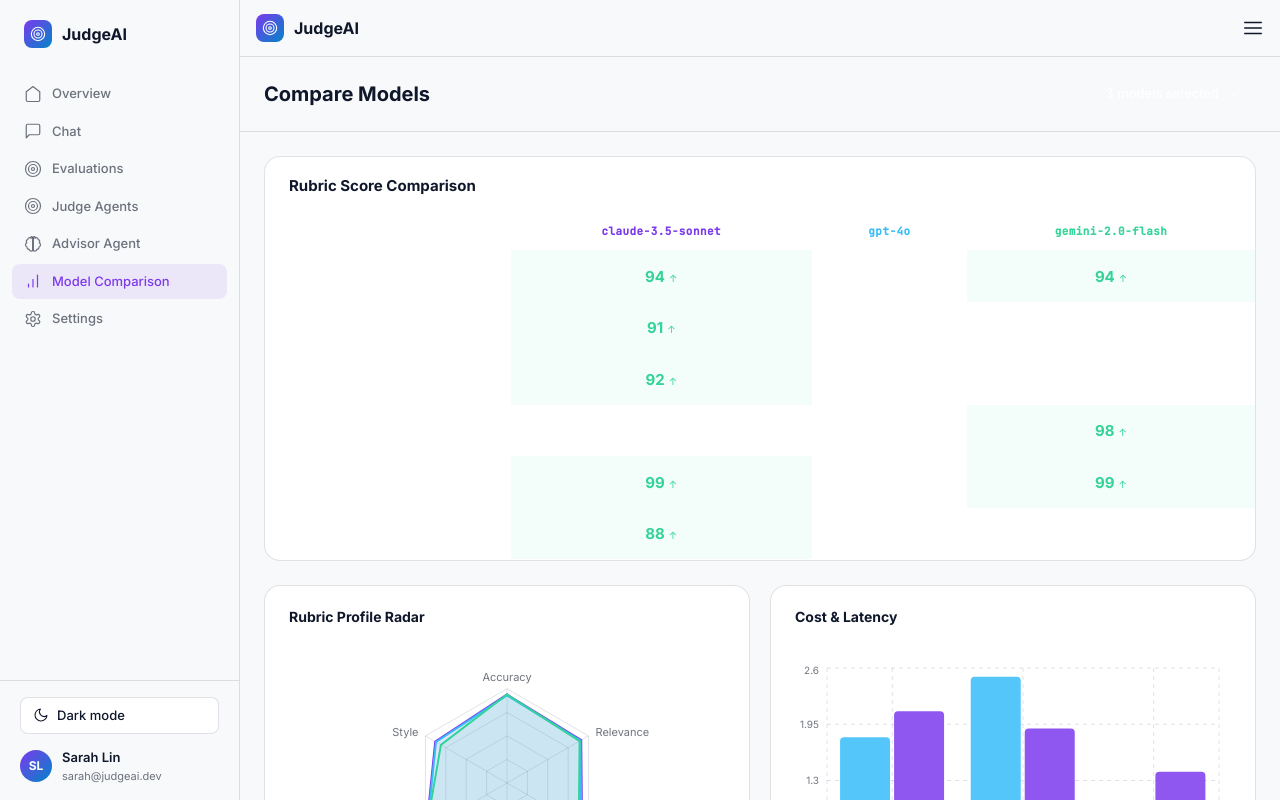
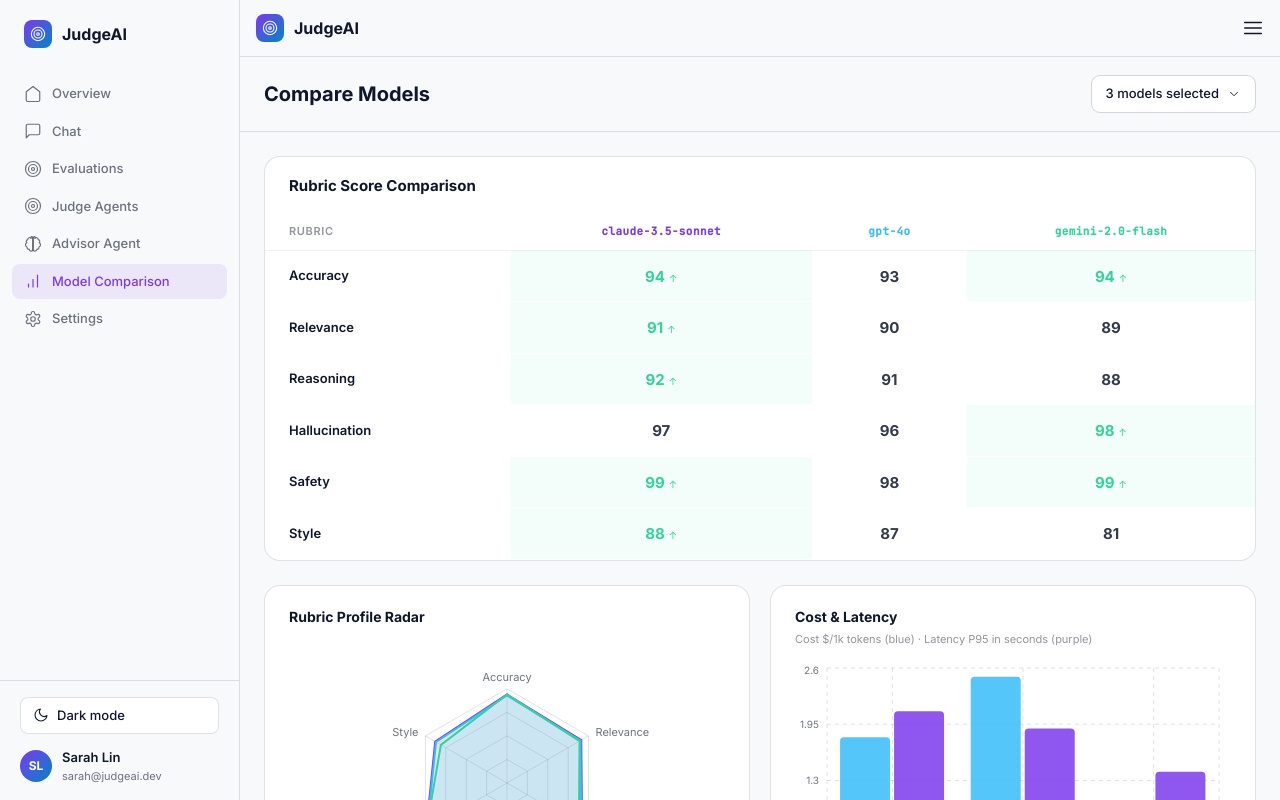
Before and after one commit to Siddhi11-star/llm-evalution-system, a React (Vite) app in the folder frontend/landing_page/: page /dashboard/compare in a window 1280 px wide. Shown: the top 800 px of the page. Built offline with nearby package versions, Linux system fonts and the light colour scheme.

Commit message:
Update ModelComparison.tsx

```diff
--- a/frontend/landing_page/src/pages/ModelComparison.tsx
+++ b/frontend/landing_page/src/pages/ModelComparison.tsx
@@ -29,24 +29,24 @@
       <TopBar title="Compare Models">
         {/* Model multi-select */}
         <div style={{ position: 'relative' }}>
-          <button onClick={() => setDropOpen(!dropOpen)} style={{ display: 'flex', alignItems: 'center', gap: 8, padding: '8px 14px', borderRadius: 9, background: 'rgba(255,255,255,0.04)', border: '1px solid rgba(255,255,255,0.1)', color: '#fff', cursor: 'pointer', fontSize: 13, fontWeight: 500 }}>
+          <button onClick={() => setDropOpen(!dropOpen)} style={{ display: 'flex', alignItems: 'center', gap: 8, padding: '8px 14px', borderRadius: 9, background: 'var(--color-input-bg)', border: '1px solid var(--color-border-light)', color: 'var(--color-foreground)', cursor: 'pointer', fontSize: 13, fontWeight: 500 }}>
             <span>{selected.length} models selected</span>
             <IcChevronDown size={14} style={{ transform: dropOpen ? 'rotate(180deg)' : 'none', transition: 'transform 0.2s' }} />
           </button>
           {dropOpen && (
-            <div style={{ position: 'absolute', top: '110%', right: 0, width: 240, background: '#111116', border: '1px solid rgba(255,255,255,0.1)', borderRadius: 12, overflow: 'hidden', zIndex: 50, boxShadow: '0 16px 48px rgba(0,0,0,0.5)' }}>
+            <div style={{ position: 'absolute', top: '110%', right: 0, width: 240, background: 'var(--color-card)', border: '1px solid var(--color-border-light)', borderRadius: 12, overflow: 'hidden', zIndex: 50, boxShadow: '0 16px 48px rgba(0,0,0,0.5)' }}>
               {ALL_MODELS.map(m => {
                 const on = selected.includes(m)
                 return (
                   <div key={m} onClick={() => toggle(m)} style={{ display: 'flex', alignItems: 'center', gap: 10, padding: '10px 14px', cursor: 'pointer', transition: 'background 0.1s', background: on ? 'rgba(124,58,237,0.1)' : 'transparent' }}
-                    onMouseEnter={e => { if (!on) (e.currentTarget as HTMLDivElement).style.background = 'rgba(255,255,255,0.04)' }}
+                    onMouseEnter={e => { if (!on) (e.currentTarget as HTMLDivElement).style.background = 'var(--color-input-bg)' }}
                     onMouseLeave={e => { if (!on) (e.currentTarget as HTMLDivElement).style.background = 'transparent' }}
                   >
-                    <div style={{ width: 16, height: 16, borderRadius: 4, border: `1px solid ${on ? '#7C3AED' : 'rgba(255,255,255,0.15)'}`, background: on ? '#7C3AED' : 'transparent', display: 'flex', alignItems: 'center', justifyContent: 'center', flexShrink: 0 }}>
+                    <div style={{ width: 16, height: 16, borderRadius: 4, border: `1px solid ${on ? '#7C3AED' : 'var(--color-border-light)'}`, background: on ? '#7C3AED' : 'transparent', display: 'flex', alignItems: 'center', justifyContent: 'center', flexShrink: 0 }}>
                       {on && <svg width="10" height="10" viewBox="0 0 24 24" fill="none" stroke="white" strokeWidth="3" strokeLinecap="round" strokeLinejoin="round"><polyline points="20 6 9 17 4 12"/></svg>}
                     </div>
                     {MODEL_DATA[m] && <div style={{ width: 8, height: 8, borderRadius: '50%', background: MODEL_DATA[m].color, flexShrink: 0 }} />}
-                    <span style={{ fontSize: 12, color: on ? '#fff' : 'rgba(255,255,255,0.5)', fontFamily: 'JetBrains Mono, monospace' }}>{m}</span>
+                    <span style={{ fontSize: 12, color: on ? 'var(--color-foreground)' : 'var(--color-muted)', fontFamily: 'JetBrains Mono, monospace' }}>{m}</span>
                   </div>
                 )
               })}
@@ -61,10 +61,10 @@
           <div style={{ overflowX: 'auto' }}>
             <table style={{ width: '100%', borderCollapse: 'collapse' }}>
               <thead>
-                <tr style={{ borderBottom: '1px solid rgba(255,255,255,0.06)' }}>
-                  <th style={{ padding: '10px 24px', textAlign: 'left', fontSize: 11, fontWeight: 600, color: 'rgba(255,255,255,0.35)', textTransform: 'uppercase', letterSpacing: '0.06em' }}>Rubric</th>
+                <tr style={{ borderBottom: '1px solid var(--color-border-faint)' }}>
+                  <th style={{ padding: '10px 24px', textAlign: 'left', fontSize: 11, fontWeight: 600, color: 'var(--color-muted-faint)', textTransform: 'uppercase', letterSpacing: '0.06em' }}>Rubric</th>
                   {selected.map(m => (
-                    <th key={m} style={{ padding: '10px 20px', textAlign: 'center', fontSize: 11, fontWeight: 600, color: MODEL_DATA[m]?.color ?? '#fff', letterSpacing: '0.04em', whiteSpace: 'nowrap', fontFamily: 'JetBrains Mono, monospace' }}>{m}</th>
+                    <th key={m} style={{ padding: '10px 20px', textAlign: 'center', fontSize: 11, fontWeight: 600, color: MODEL_DATA[m]?.color ?? 'var(--color-foreground)', letterSpacing: '0.04em', whiteSpace: 'nowrap', fontFamily: 'JetBrains Mono, monospace' }}>{m}</th>
                   ))}
                 </tr>
               </thead>
@@ -73,14 +73,14 @@
                   const scores = selected.map(m => MODEL_DATA[m]?.[r] ?? 0)
                   const best = Math.max(...scores)
                   return (
-                    <tr key={r} style={{ borderBottom: '1px solid rgba(255,255,255,0.04)' }}>
-                      <td style={{ padding: '13px 24px', fontSize: 13, fontWeight: 600, color: '#fff', textTransform: 'capitalize' }}>{r}</td>
+                    <tr key={r} style={{ borderBottom: '1px solid var(--color-input-bg)' }}>
+                      <td style={{ padding: '13px 24px', fontSize: 13, fontWeight: 600, color: 'var(--color-foreground)', textTransform: 'capitalize' }}>{r}</td>
                       {selected.map((m, i) => {
                         const s = MODEL_DATA[m]?.[r] ?? 0
                         const isBest = s === best
                         return (
                           <td key={m} style={{ padding: '13px 20px', textAlign: 'center', background: isBest ? 'rgba(52,211,153,0.06)' : 'transparent' }}>
-                            <span style={{ fontSize: 15, fontWeight: 700, color: isBest ? '#34D399' : 'rgba(255,255,255,0.7)' }}>{s}</span>
+                            <span style={{ fontSize: 15, fontWeight: 700, color: isBest ? '#34D399' : 'var(--color-muted-stronger)' }}>{s}</span>
                             {isBest && <span style={{ fontSize: 10, color: '#34D399', marginLeft: 4 }}>↑</span>}
                           </td>
                         )
@@ -112,7 +112,7 @@
           {/* Cost/Latency bar chart */}
           <div className="card-base" style={{ padding: '20px 16px' }}>
             <div style={{ fontWeight: 700, fontSize: 14, marginBottom: 4, paddingLeft: 8 }}>Cost & Latency</div>
-            <div style={{ fontSize: 11, color: 'rgba(255,255,255,0.35)', marginBottom: 16, paddingLeft: 8 }}>Cost $/1k tokens (blue) · Latency P95 in seconds (purple)</div>
+            <div style={{ fontSize: 11, color: 'var(--color-muted-faint)', marginBottom: 16, paddingLeft: 8 }}>Cost $/1k tokens (blue) · Latency P95 in seconds (purple)</div>
             <ResponsiveContainer width="100%" height={260}>
               <BarChart data={costData} margin={{ top: 5, right: 20, left: -20, bottom: 0 }}>
                 <CartesianGrid stroke="var(--color-border)" strokeDasharray="4 4" />
```
